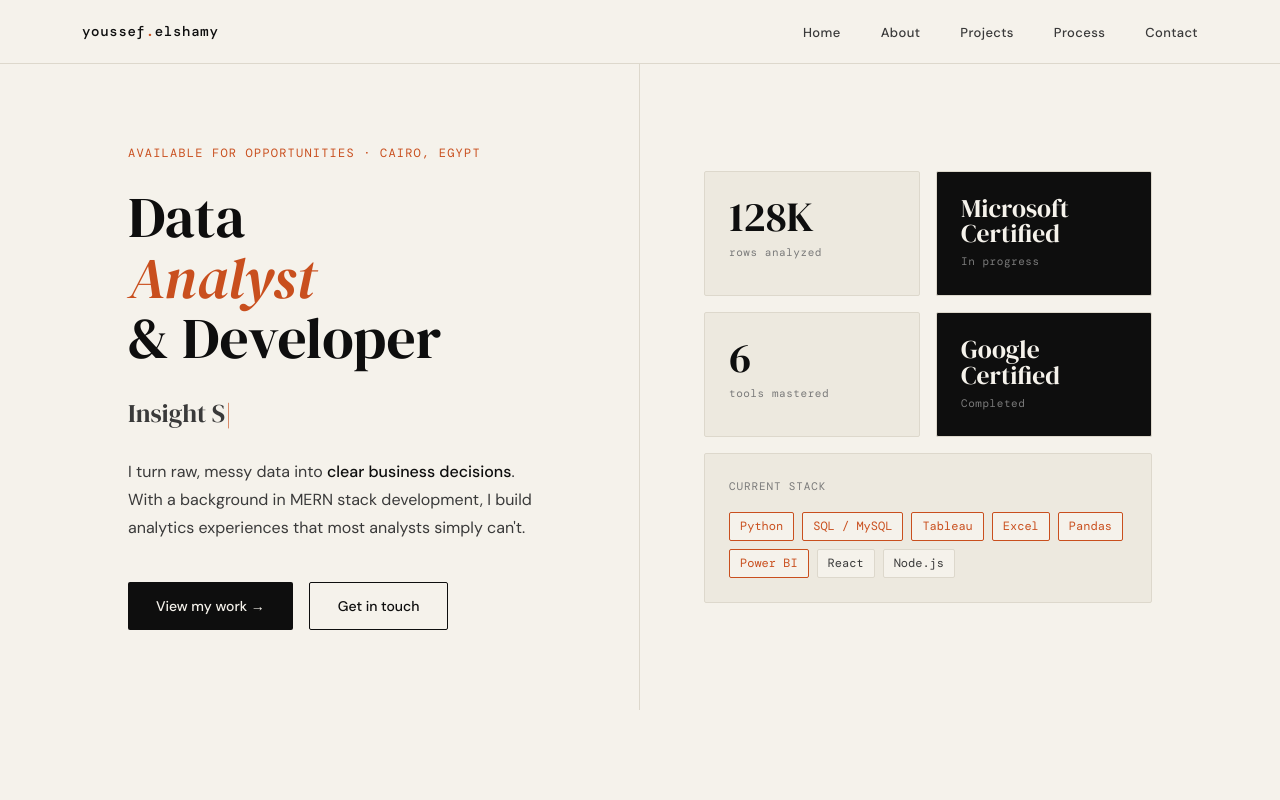
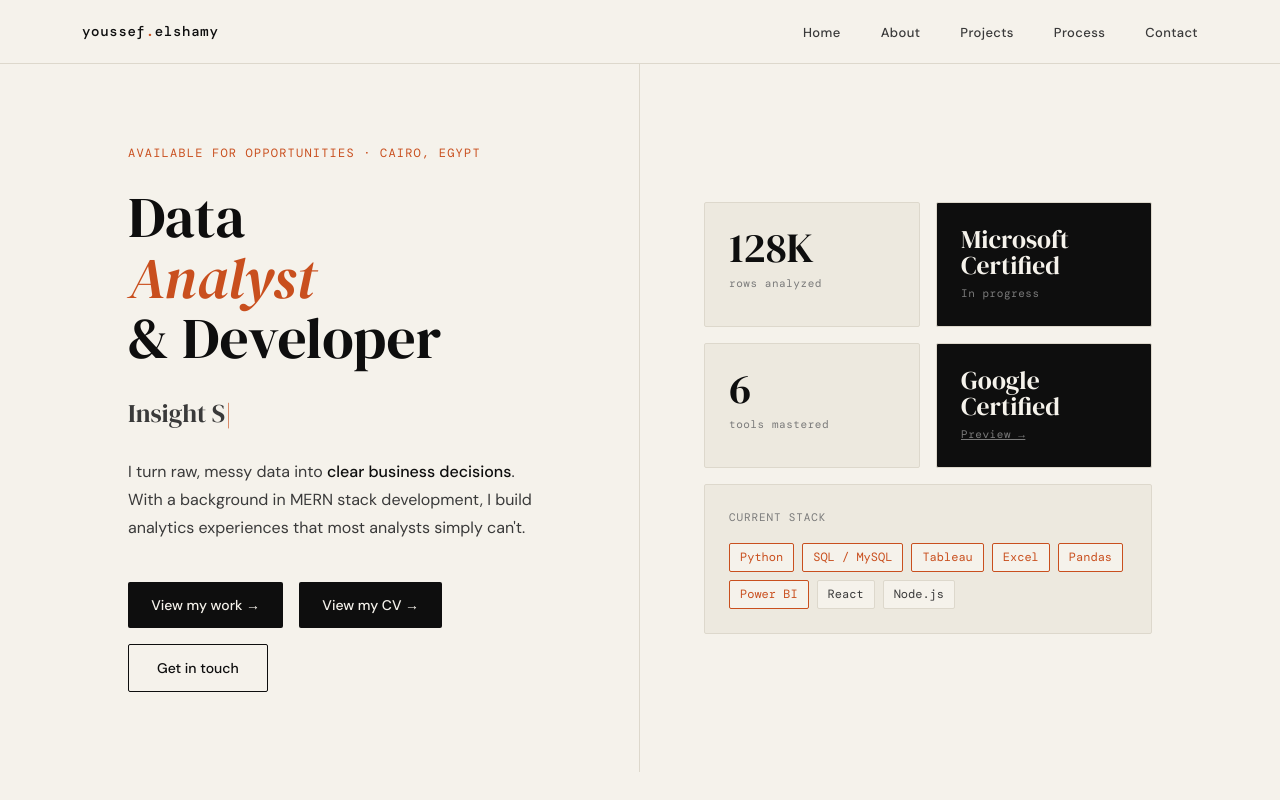
Before and after one commit to Yosifshamy/Portfolio, a React (Vite) app: page / in a window 1280 px wide. Shown: the top 800 px of the page. Built offline with nearby package versions, Linux system fonts and the light colour scheme.

Commit message:
CV & Cert Linking

```diff
--- a/src/App.css
+++ b/src/App.css
@@ -265,7 +265,7 @@
   display: inline-flex;
   align-items: center;
   gap: 8px;
-  padding: 0.75rem 1.75rem;
+  padding: 0.75rem 1.45rem;
   font-size: 14px;
   font-weight: 500;
   text-decoration: none;
--- a/src/components/home.jsx
+++ b/src/components/home.jsx
@@ -21,8 +21,10 @@
       <div className="hero-left">
         <p className="hero-tag">Available for opportunities · Cairo, Egypt</p>
         <h1 className="hero-name">
-          Data<br />
-          <em>Analyst</em><br />
+          Data
+          <br />
+          <em>Analyst</em>
+          <br />
           &amp; Developer
         </h1>
         <div className="hero-typed-wrap">
@@ -34,8 +36,19 @@
           experiences that most analysts simply can't.
         </p>
         <div className="hero-cta">
-          <a href="#portfolio" className="btn-primary-custom">View my work →</a>
-          <a href="#contact" className="btn-outline-custom">Get in touch</a>
+          <a href="#portfolio" className="btn-primary-custom">
+            View my work →
+          </a>
+          <a
+            href="https://drive.google.com/file/d/1CDWBJA9TVZrR2eQfrYKwJqn9JA-XGHQF/view?usp=drive_link"
+            className="btn-primary-custom"
+            target="_blank"
+          >
+            View my CV →
+          </a>
+          <a href="#contact" className="btn-outline-custom">
+            Get in touch
+          </a>
         </div>
       </div>
 
@@ -58,7 +71,15 @@
           </div>
           <div className="stat-card dark">
             <div className="stat-num cert">Google Certified</div>
-            <div className="stat-label">Completed</div>
+            <div className="stat-label">
+              <a
+                className="stat-label"
+                href="https://drive.google.com/file/d/1UGjq_Sf2Bgsu3ML5_znR-EddaeTYBpOf/view?usp=drive_link"
+                target="_blank"
+              >
+                Preview →
+              </a>
+            </div>
           </div>
         </div>
         <div className="tools-card">
```
